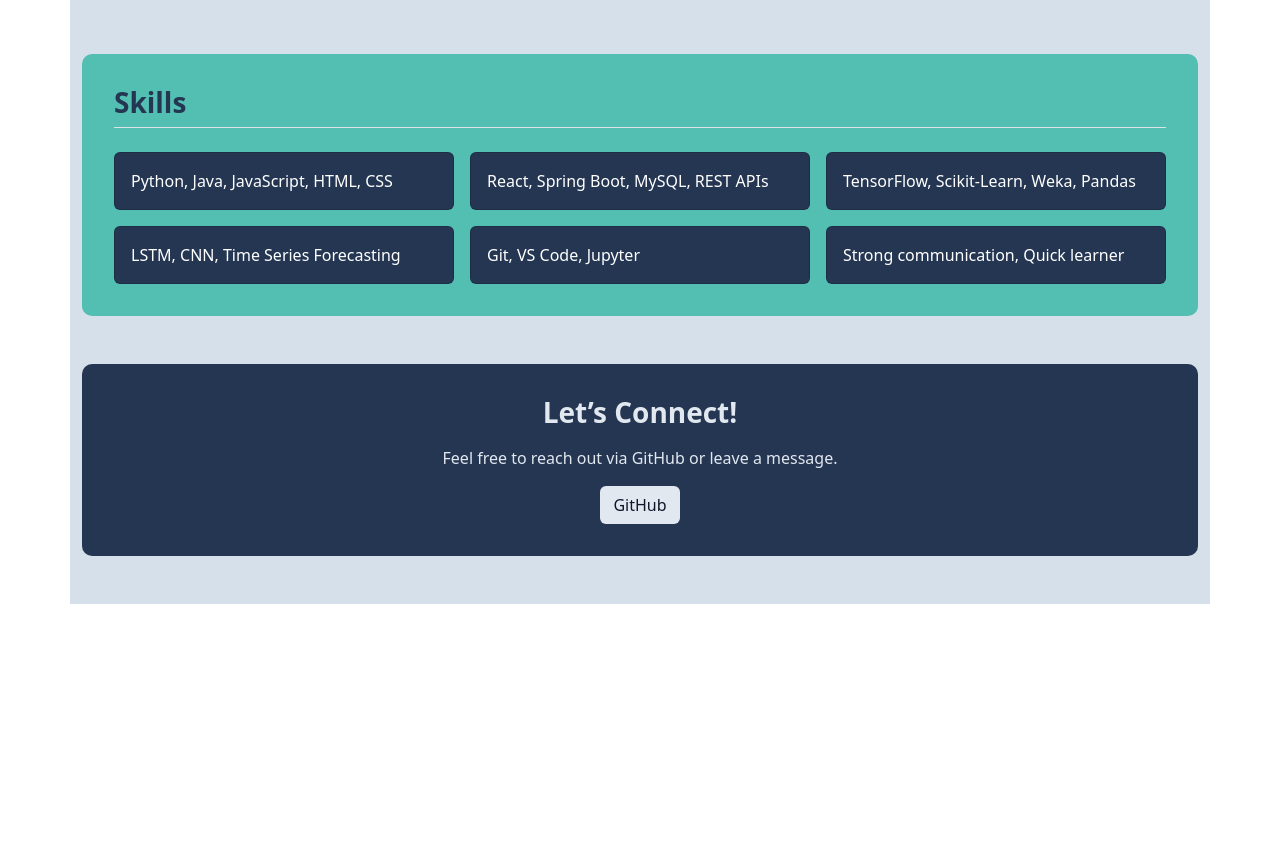
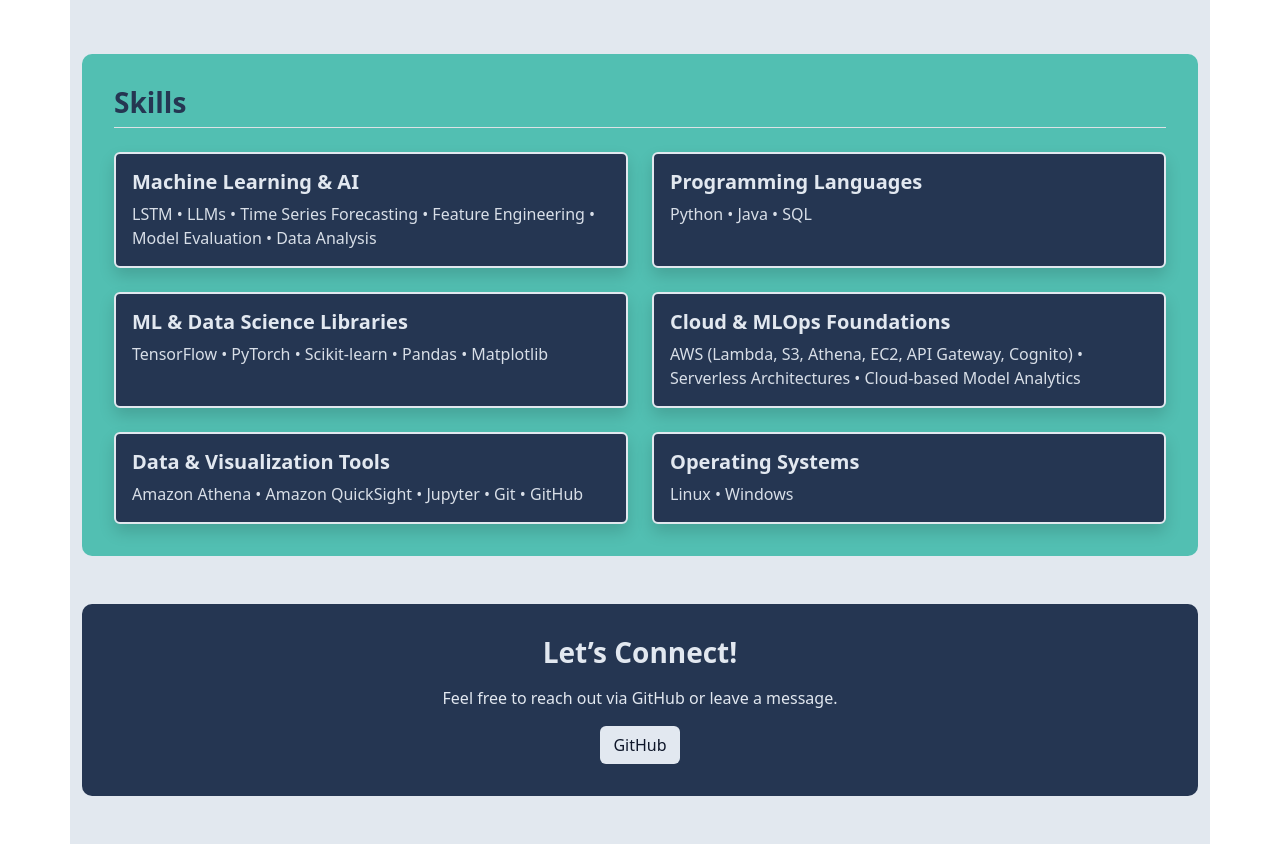
Before and after one commit to FatemehRajabi/fatemeh-portfolio, a React (Create React App) app: page / in a window 1280 px wide. Shown: the part 1620-2464 px from the top of the page. Before the commit the page ends 2224 px from the top, so only its background shows below. Built offline with nearby package versions, Linux system fonts and the light colour scheme.

Commit message:
skills added

```diff
--- a/src/App.css
+++ b/src/App.css
@@ -40,6 +40,8 @@
   transform: translateY(-4px);
   transition: transform 0.2s ease;
 }
-.about-text {
-  text-align: justify;
+
+#skills .card-text {
+  font-size: 0.95rem;
+  line-height: 1.6;
 }
--- a/src/Portfolio.jsx
+++ b/src/Portfolio.jsx
@@ -27,15 +27,11 @@ export default function Portfolio() {
 
 const colors = {
   primary: '#253652ff',     // blue-gray
-  secondary: '#d6e0eaff',
+  secondary: '#e2e8efff',
   accent: '#52bfb2ff',
   highlight: '#e2e8f0',
   dark: '#0f172a'
 };
-
-
-
-
 
 
   const projectLinks = [
@@ -80,6 +76,34 @@ title: 'Serverless Feedback Analytics & BI Platform',
       url: projectLinks[5]
     }
   ];
+
+  const skillGroups = [
+  {
+    title: "Machine Learning & AI",
+    items: ["LSTM", "LLMs", "Time Series Forecasting", "Feature Engineering", "Model Evaluation", "Data Analysis"],
+  },
+  {
+    title: "Programming Languages",
+    items: ["Python", "Java", "SQL"],
+  },
+  {
+    title: "ML & Data Science Libraries",
+    items: ["TensorFlow", "PyTorch", "Scikit-learn", "Pandas", "Matplotlib"],
+  },
+  {
+    title: "Cloud & MLOps Foundations",
+    items: ["AWS (Lambda, S3, Athena, EC2, API Gateway, Cognito)", "Serverless Architectures", "Cloud-based Model Analytics"],
+  },
+  {
+    title: "Data & Visualization Tools",
+    items: ["Amazon Athena", "Amazon QuickSight", "Jupyter", "Git", "GitHub"],
+  },
+  {
+    title: "Operating Systems",
+    items: ["Linux", "Windows"],
+  },
+];
+
 
   return (
     <>
@@ -178,15 +202,27 @@ title: 'Serverless Feedback Analytics & BI Platform',
 
         <section className="mb-5" id="skills" data-aos="fade-left" style={{ backgroundColor: colors.accent, color: colors.dark, padding: '2rem', borderRadius: '10px' }}>
           <h3 className="fs-3 fw-bold mb-4 border-bottom pb-2" style={{ color: colors.primary }}>Skills</h3>
-          <div className="row g-3">
-            {['Python, Java, JavaScript, HTML, CSS', 'React, Spring Boot, MySQL, REST APIs', 'TensorFlow, Scikit-Learn, Weka, Pandas', 'LSTM, CNN, Time Series Forecasting', 'Git, VS Code, Jupyter', 'Strong communication, Quick learner'].map((skill, i) => (
-              <div className="col-md-4" key={i}>
-                <div className="card h-100 text-white" style={{ backgroundColor: colors.primary }}>
-                  <div className="card-body">{skill}</div>
-                </div>
-              </div>
-            ))}
-          </div>
+          <div className="row g-4">
+  {skillGroups.map((group, i) => (
+    <div className="col-md-6" key={i}>
+      <div
+        className="card h-100 border-2 shadow"
+        style={{ borderColor: colors.secondary, backgroundColor: colors.primary, color: colors.highlight }}
+      >
+        <div className="card-body">
+          <h5 className="card-title fw-bold" style={{ color: colors.highlight }}>
+            {group.title}
+          </h5>
+
+          <p className="card-text mb-0" style={{ color: colors.highlight, opacity: 0.95 }}>
+            {group.items.join(" • ")}
+          </p>
+        </div>
+      </div>
+    </div>
+  ))}
+</div>
+
         </section>
 
         <section className="text-center" id="contact" data-aos="zoom-in" style={{ backgroundColor: colors.primary, color: colors.highlight, padding: '2rem', borderRadius: '10px' }}>
```
